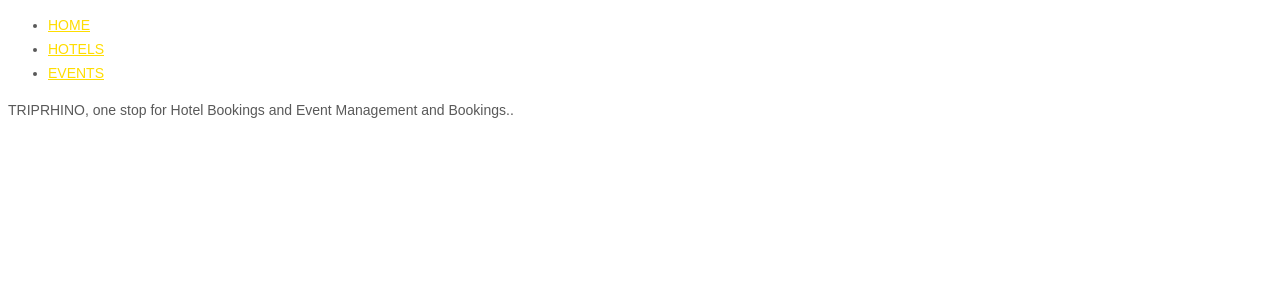
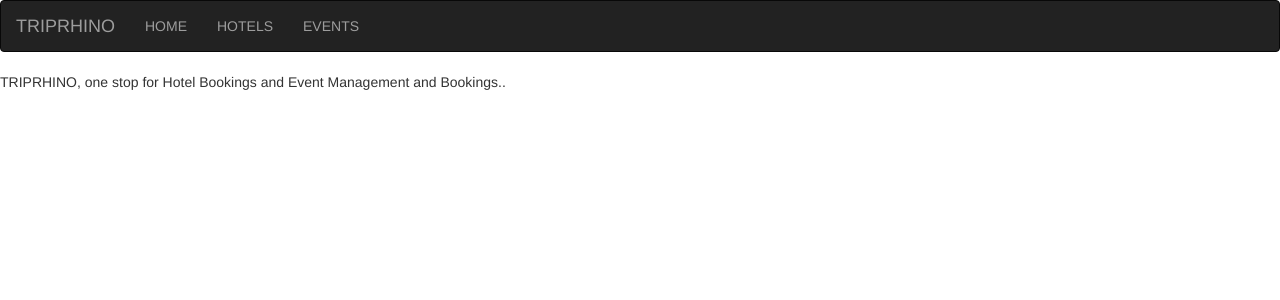
Before and after one commit to navinrnjn/triprhino-app, an Angular app: page /home in a window 1280 px wide. Shown: the top 300 px of the page. Built offline with nearby package versions, Linux system fonts and the light colour scheme.

Commit message:
Changes 1. Added bootstrap library 2. Added nav bar styles.

```diff
--- a/angular.json
+++ b/angular.json
@@ -23,7 +23,7 @@
               "src/assets"
             ],
             "styles": [
-              "src/styles.css"
+              "node_modules/bootstrap/dist/css/bootstrap.min.css"
             ],
             "scripts": []
           },
--- a/package.json
+++ b/package.json
@@ -20,8 +20,11 @@
     "@angular/platform-browser": "^6.0.3",
     "@angular/platform-browser-dynamic": "^6.0.3",
     "@angular/router": "^6.0.3",
+    "bootstrap": "^3.3.7",
     "core-js": "^2.5.4",
+    "jquery": "^3.3.1",
     "rxjs": "^6.0.0",
+    "tether": "^1.4.5",
     "zone.js": "^0.8.26"
   },
   "devDependencies": {
--- a/src/app/app.component.html
+++ b/src/app/app.component.html
@@ -1,10 +1,15 @@
-<div>
-    <ul>
-        <li><a routerLinkActive="active" routerLink="home">HOME</a></li>
-        <li><a routerLinkActive="active" routerLink="hotels">HOTELS</a></li>
-        <li><a routerLinkActive="active" routerLink="events">EVENTS</a></li>
-    </ul>
-</div>
+<nav class="navbar navbar-inverse">
+    <div class="container-fluid">
+        <div class="navbar-header">
+            <a class="navbar-brand" href="#">TRIPRHINO</a>
+        </div>
+        <ul class="nav navbar-nav">
+                <li><a routerLinkActive="active" routerLink="home">HOME</a></li>
+                <li><a routerLinkActive="active" routerLink="hotels">HOTELS</a></li>
+                <li><a routerLinkActive="active" routerLink="events">EVENTS</a></li>
+            </ul>
+    </div>
+</nav>
 <div class="content">
     <router-outlet></router-outlet>
 </div>
```
Also changed, not shown: 1 other file (tests, documents, lock files or other folders).
